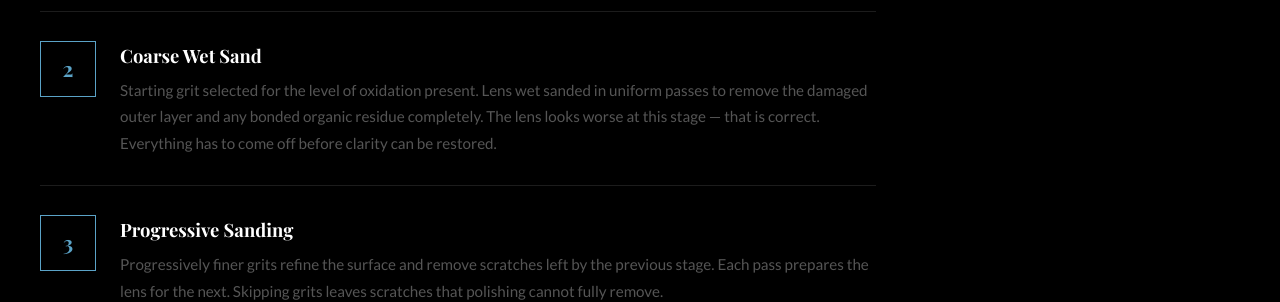
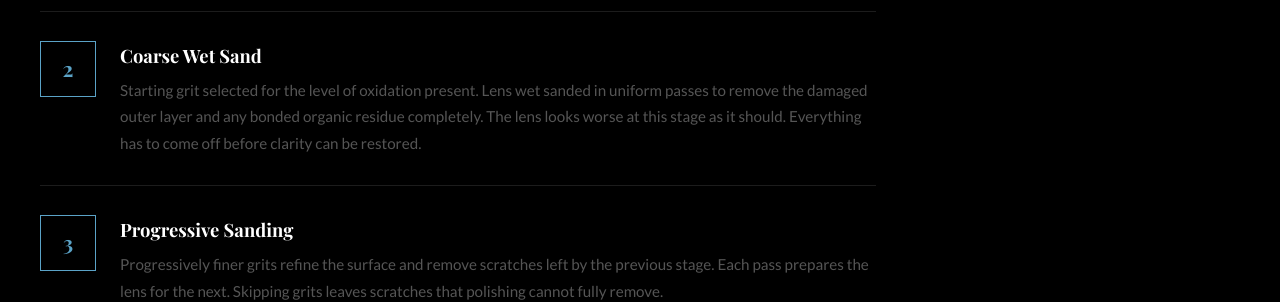
Before and after one commit to JamesBrownR/Diamond-Auto-Spa-Detailing, a Jekyll site: the page built from service-area/altoona-fl/headlight-polishing/index.html, in a window 1280 px wide and 900 px high, scrolled down 2274 px. Shown: the part 179-481 px from the top of the window. Built offline with Jekyll 4.4.1, drawn with Linux system fonts in a browser that asks for light colours; some web fonts are replaced.

Commit message:
Update index.html

```diff
--- a/service-area/altoona-fl/headlight-polishing/index.html
+++ b/service-area/altoona-fl/headlight-polishing/index.html
@@ -77,7 +77,7 @@
       "name": "Do vehicles near the Ocala National Forest corridor get worse headlight yellowing?",
       "acceptedAnswer": {
         "@type": "Answer",
-        "text": "Yes, in a specific way. Altoona vehicles face two stressors on headlight lenses rather than one. UV is the primary cause of yellowing everywhere in Florida, but the tree canopy along SR-19 and CR-42 adds organic residue — pollen, sap film, and airborne debris — that bonds to the lens surface on top of the UV degradation. That layer accelerates the visible yellowing because it compounds the oxidation from below. Headlight polishing removes both layers and the UV sealant applied afterward protects against the ongoing exposure."
+        "text": "Yes, in a specific way. Altoona vehicles face two stressors on headlight lenses rather than one. UV is the primary cause of yellowing everywhere in Florida, but the tree canopy along SR-19 and CR-42 adds organic residue (pollen, sap film, and airborne debris) that bonds to the lens surface on top of the UV degradation. That layer accelerates the visible yellowing because it compounds the oxidation from below. Headlight polishing removes both layers and the UV sealant applied afterward protects against the ongoing exposure."
       }
     },
     {
@@ -188,7 +188,7 @@
                     <div class="step-number">2</div>
                     <div class="step-content">
                         <h3>Coarse Wet Sand</h3>
-                        <p>Starting grit selected for the level of oxidation present. Lens wet sanded in uniform passes to remove the damaged outer layer and any bonded organic residue completely. The lens looks worse at this stage — that is correct. Everything has to come off before clarity can be restored.</p>
+                        <p>Starting grit selected for the level of oxidation present. Lens wet sanded in uniform passes to remove the damaged outer layer and any bonded organic residue completely. The lens looks worse at this stage as it should. Everything has to come off before clarity can be restored.</p>
                     </div>
                 </div>
                 <div class="process-step">
@@ -247,7 +247,7 @@
                         <span>Do vehicles near the forest corridor get worse headlight yellowing?</span>
                         <span class="faq-icon">+</span>
                     </button>
-                    <div class="faq-answer">Yes. The tree canopy along SR-19 and CR-42 adds organic residue — pollen, sap film, and airborne debris — that bonds to the lens surface on top of the base UV oxidation. That second layer accelerates visible yellowing. Headlight polishing removes both and the UV sealant afterward protects against the ongoing exposure from both stressors.</div>
+                    <div class="faq-answer">Yes. The tree canopy along SR-19 and CR-42 adds organic residue... pollen, sap film, and airborne debris... that bonds to the lens surface on top of the base UV oxidation. That second layer accelerates visible yellowing. Headlight polishing removes both and the UV sealant afterward protects against the ongoing exposure from both stressors.</div>
                 </div>
                 <div class="faq-item">
                     <button class="faq-question" onclick="toggleFaq(this)">
```
